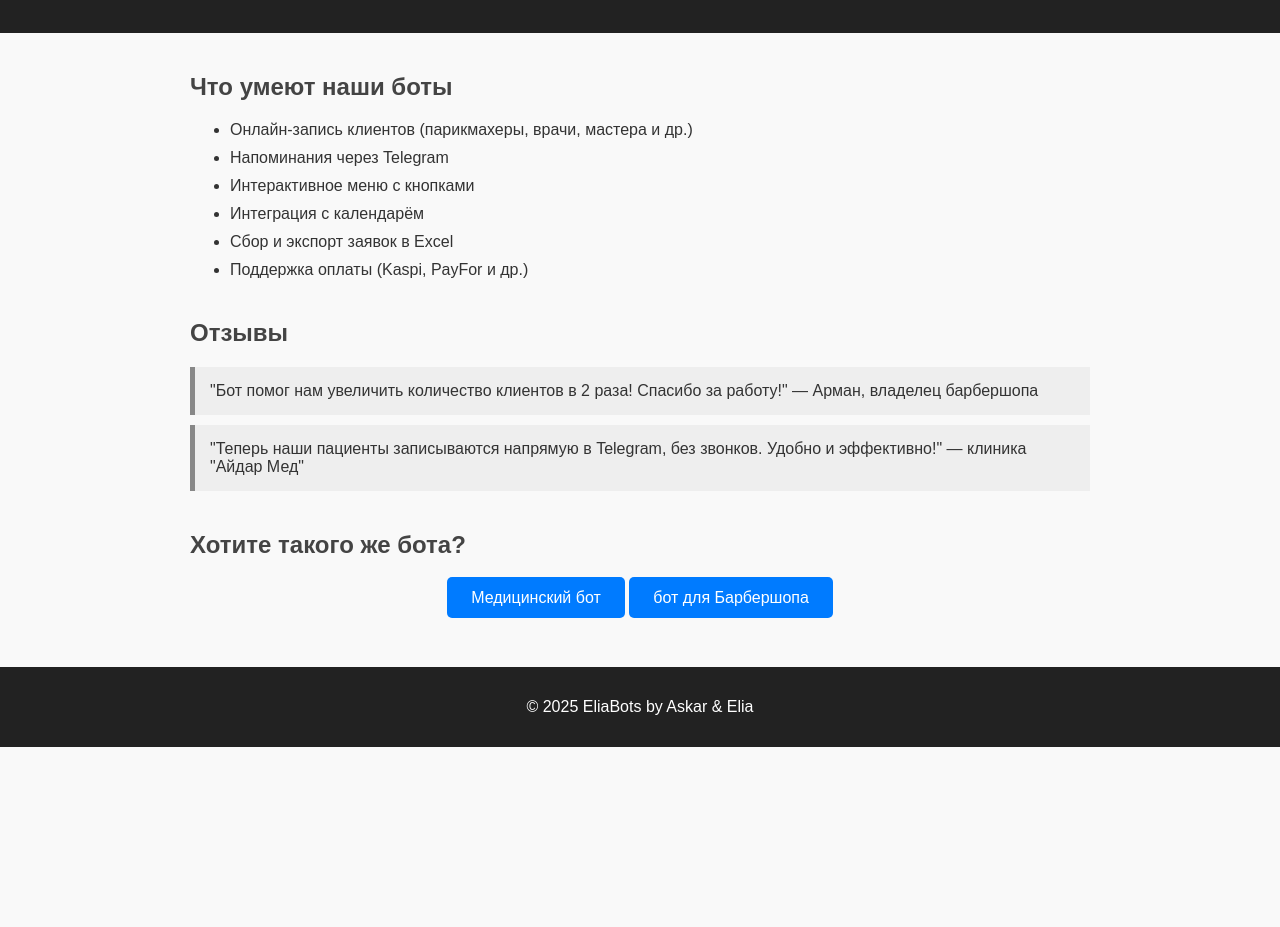
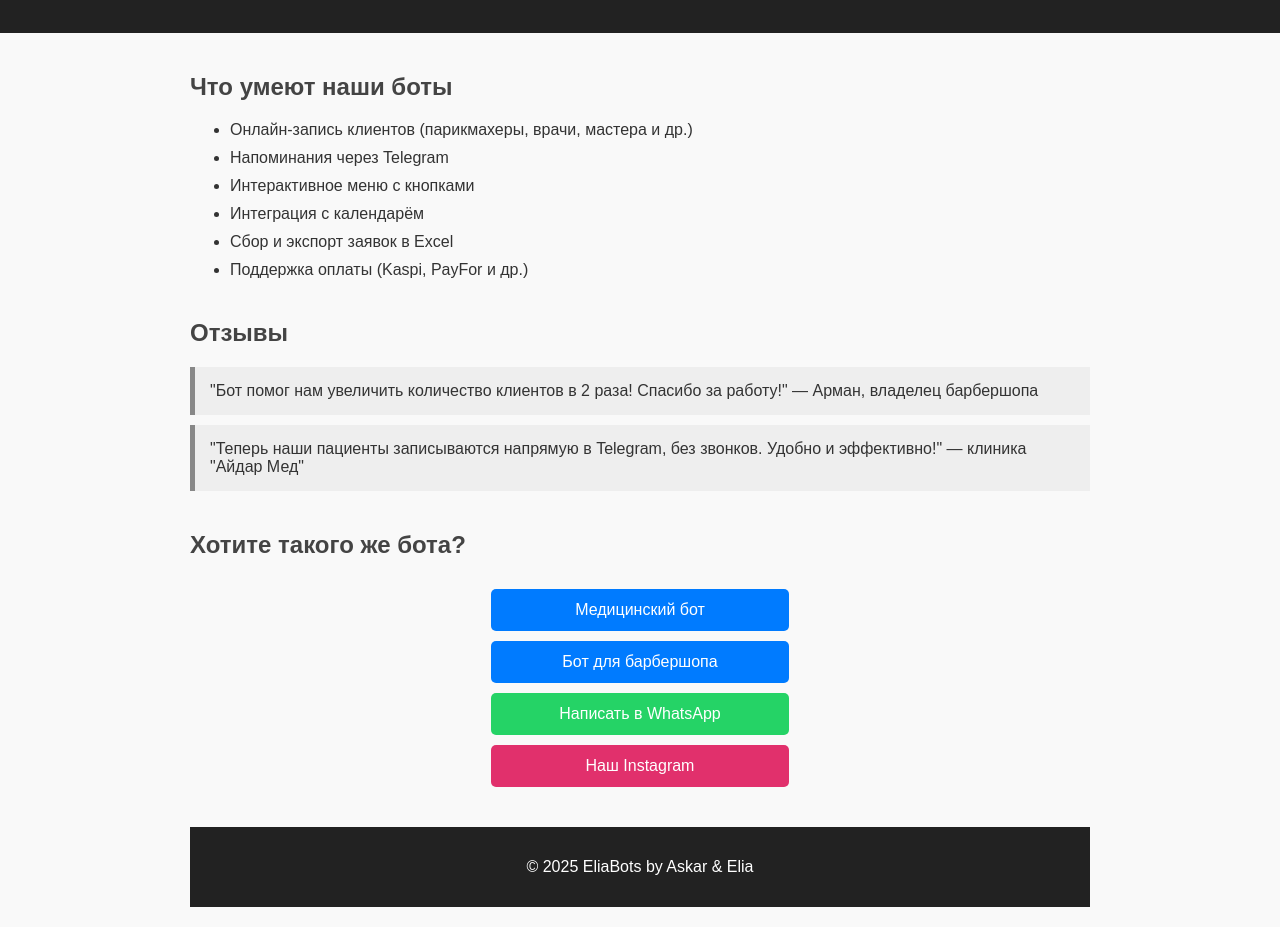
Before and after one commit to lalalla87/telegram-bots-site, a plain HTML site: page index.html in a window 1280 px wide. Shown: the part 121-1048 px from the top of the page. Before the commit the page ends 868 px from the top, so only its background shows below. Drawn offline with Linux system fonts and the light colour scheme.

Commit message:
Update index.html

```diff
--- a/index.html
+++ b/index.html
@@ -90,13 +90,14 @@
     </section>
 
     <section class="section">
-      <h2>Хотите такого же бота?</h2>
-      <div class="cta">
-        <a href="https://t.me/health_med_bot">Медицинский бот</a>
-        <a href="https://t.me/AURA_salon_bot">бот для Барбершопа</a>
-      </div>
-    </section>
+  <h2>Хотите такого же бота?</h2>
+  <div class="cta" style="display: flex; flex-direction: column; gap: 10px; align-items: center;">
+    <a href="https://t.me/health_med_bot" style="background: #007bff; color: white; padding: 12px 24px; border-radius: 5px; text-decoration: none; width: 250px; text-align: center;">Медицинский бот</a>
+    <a href="https://t.me/AURA_salon_bot" style="background: #007bff; color: white; padding: 12px 24px; border-radius: 5px; text-decoration: none; width: 250px; text-align: center;">Бот для барбершопа</a>
+    <a href="https://wa.me/77477324252" style="background: #25d366; color: white; padding: 12px 24px; border-radius: 5px; text-decoration: none; width: 250px; text-align: center;">Написать в WhatsApp</a>
+    <a href="https://instagram.com/elia.bots" style="background: #e1306c; color: white; padding: 12px 24px; border-radius: 5px; text-decoration: none; width: 250px; text-align: center;">Наш Instagram</a>
   </div>
+</section>
 
   <footer>
     <p>&copy; 2025 EliaBots by Askar & Elia</p>
```
